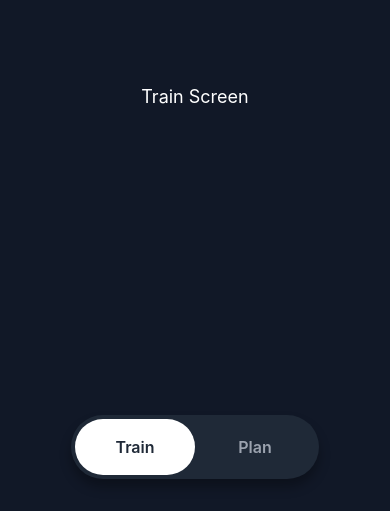
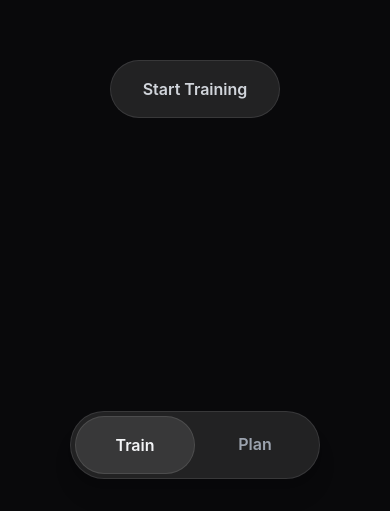
Before and after one commit to Alexndrs/hack-nation-hackathon, a React Native app in the folder client/: screen / in a window 390 px wide. Shown: the part 333-844 px from the top of the page. Built offline with nearby package versions, Linux system fonts and the light colour scheme.

Commit message:
train screen ui

```diff
--- a/client/AppContent.tsx
+++ b/client/AppContent.tsx
@@ -11,7 +11,7 @@ export function AppContent() {
     const insets = useSafeAreaInsets();
 
     return (
-        <View className="flex-1 bg-gray-900">
+        <View className="flex-1 bg-zinc-950">
             {/* Contenu des screens */}
             <View className="flex-1">
                 {activeScreen === 'train' ? <TrainScreen /> : <PlanScreen />}
--- a/client/components/navBar.tsx
+++ b/client/components/navBar.tsx
@@ -10,20 +10,13 @@ export default function NavBar({ activeScreen, setActiveScreen }: NavBarProps) {
     return (
 
         <View
-            className="bg-gray-800 rounded-full p-1"
-            style={{
-                shadowColor: '#000',
-                shadowOffset: { width: 0, height: 8 },
-                shadowOpacity: 0.3,
-                shadowRadius: 12,
-                elevation: 8,
-            }}
+            className="bg-white/10 border border-white/10 rounded-full p-1 shadow-xl"
         >
             <View className="flex-row">
                 {/* Bouton Train */}
                 <TouchableOpacity
-                    className={`px-10 py-4 rounded-full ${activeScreen === 'train'
-                        ? 'bg-white'
+                    className={`px-8 py-4 rounded-full ${activeScreen === 'train'
+                        ? 'bg-white/10 border border-white/10'
                         : 'bg-transparent'
                         }`}
                     onPress={() => setActiveScreen('train')}
@@ -32,7 +25,7 @@ export default function NavBar({ activeScreen, setActiveScreen }: NavBarProps) {
                     }}
                 >
                     <Text className={`text-center font-semibold text-base ${activeScreen === 'train'
-                        ? 'text-gray-800'
+                        ? 'text-gray-100'
                         : 'text-gray-400'
                         }`}>
                         Train
@@ -41,8 +34,8 @@ export default function NavBar({ activeScreen, setActiveScreen }: NavBarProps) {
 
                 {/* Bouton Plan */}
                 <TouchableOpacity
-                    className={`px-10 py-4 rounded-full ${activeScreen === 'plan'
-                        ? 'bg-white'
+                    className={`px-8 py-4 rounded-full ${activeScreen === 'plan'
+                        ? 'bg-white/10 border border-white/10'
                         : 'bg-transparent'
                         }`}
                     onPress={() => setActiveScreen('plan')}
@@ -51,7 +44,7 @@ export default function NavBar({ activeScreen, setActiveScreen }: NavBarProps) {
                     }}
                 >
                     <Text className={`text-center font-semibold text-base ${activeScreen === 'plan'
-                        ? 'text-gray-800'
+                        ? 'text-gray-100'
                         : 'text-gray-400'
                         }`}>
                         Plan
--- a/client/package.json
+++ b/client/package.json
@@ -13,6 +13,7 @@
     "@react-navigation/native": "^7.1.17",
     "expo": "~53.0.20",
     "expo-status-bar": "~2.2.3",
+    "lucide-react-native": "^0.539.0",
     "nativewind": "^4.1.23",
     "prettier-plugin-tailwindcss": "^0.5.11",
     "react": "19.0.0",
--- a/client/screen/planScreen.tsx
+++ b/client/screen/planScreen.tsx
@@ -3,7 +3,7 @@ import { View, Text } from "react-native";
 
 export default function PlanScreen() {
     return (
-        <View className="flex-1 items-center justify-center bg-gray-900">
+        <View className="flex-1 items-center justify-center">
             <Text className="text-white text-lg mt-4">Planification + History screen</Text>
         </View>
     );
--- a/client/screen/trainScreen.tsx
+++ b/client/screen/trainScreen.tsx
@@ -1,10 +1,50 @@
-import { View, Text } from "react-native";
+import { useState } from "react";
+import { View, Text, TouchableOpacity } from "react-native";
+import { PauseIcon, PlayIcon, Volume2Icon, VolumeOff } from "lucide-react-native"
 
 
 export default function TrainScreen() {
+    const [trainingStarted, setTrainingStarted] = useState(false);
+    const [mute, setMute] = useState(false);
+    const [pause, setPause] = useState(false);
+
+    const handleTrainingBtn = () => {
+        // Logic to start or stop the training
+        setTrainingStarted(!trainingStarted);
+    }
+
+    const handleMute = () => {
+        // Logic to mute the training sounds
+        setMute(!mute);
+    }
+
+    const handlePause = () => {
+        // Logic to pause the training
+        setPause(!pause);
+    }
+
     return (
-        <View className="flex-1 items-center justify-center bg-gray-900">
-            <Text className="text-white text-lg mt-4">Train Screen</Text>
+        <View className="flex-1 items-center justify-center">
+
+            {trainingStarted && <View className="flex flex-row gap-2 mb-2">
+                <TouchableOpacity className="p-2 border border-white/10 bg-white/10 rounded-md" onPress={handlePause} >
+                    {pause ? <PlayIcon size={24} color="white" /> : <PauseIcon size={24} color="white" />}
+                </TouchableOpacity>
+                <TouchableOpacity className="p-2 border border-white/10 bg-white/10 rounded-md" onPress={handleMute}>
+                    {mute ? <VolumeOff size={24} color="white" /> : <Volume2Icon size={24} color="white" />}
+                </TouchableOpacity>
+            </View>}
+            <TouchableOpacity
+                className={`px-8 py-4 rounded-full border border-white/10 ${!trainingStarted ? 'bg-white/10' : 'bg-red-800/30'}`}
+                onPress={handleTrainingBtn}
+                style={{
+                    minWidth: 120,
+                }}
+            >
+                <Text className={`text-center font-semibold text-base ${trainingStarted ? 'text-red-300' : 'text-gray-300'}`}>
+                    {trainingStarted ? 'Stop training' : 'Start Training'}
+                </Text>
+            </TouchableOpacity>
         </View>
     );
 }
```
Also changed, not shown: 1 other file (tests, documents, lock files or other folders).
